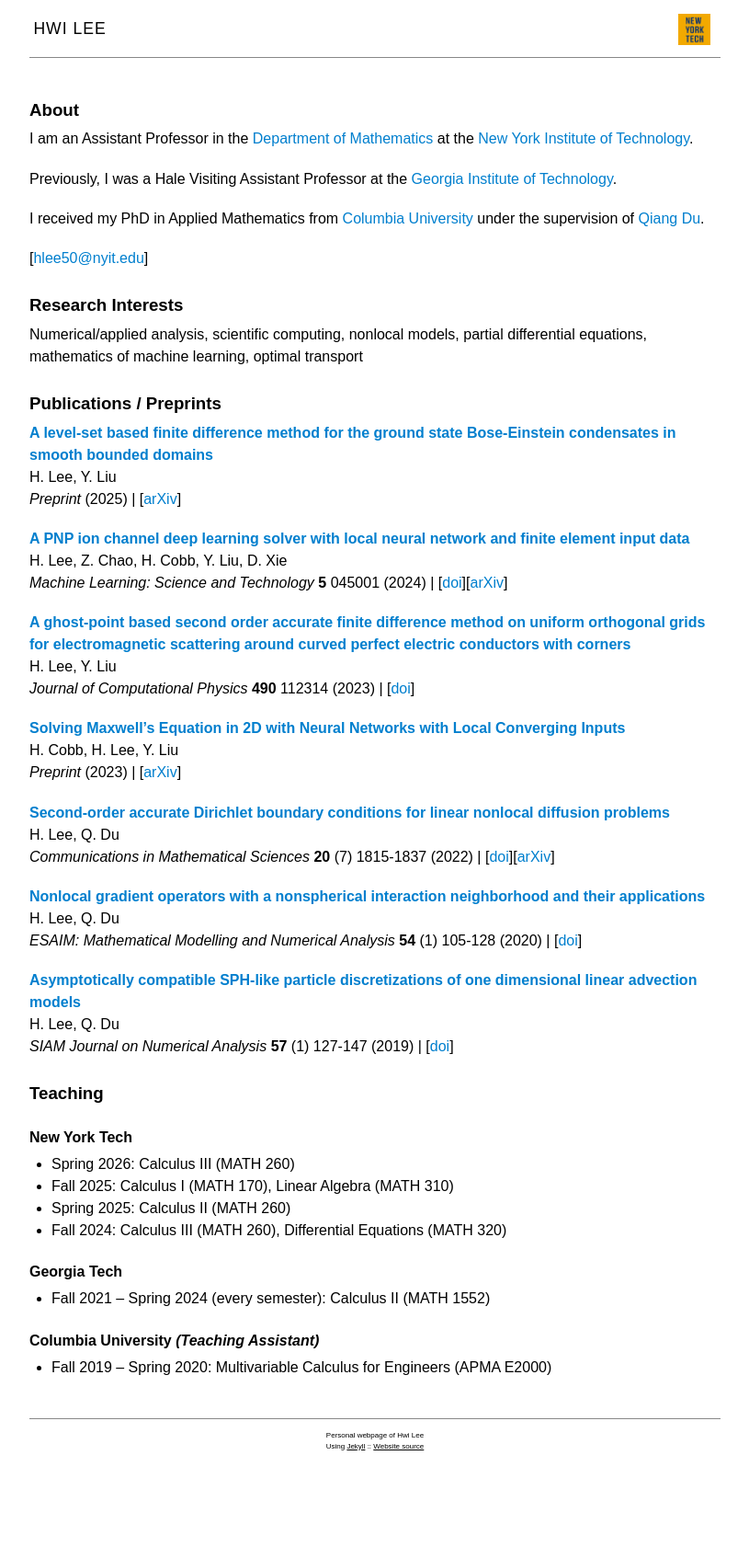
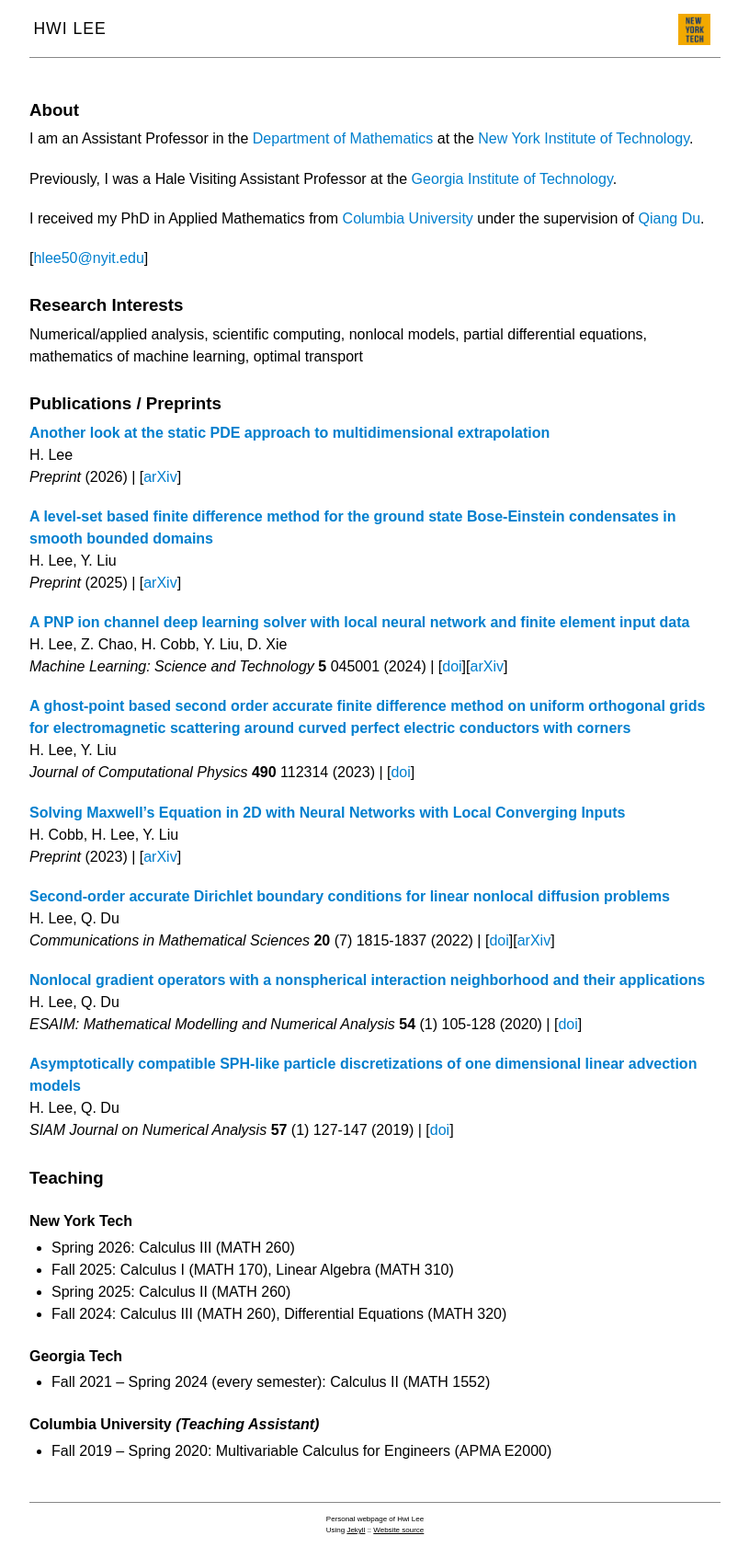
Before and after one commit to hleemath/hleemath.github.io, a Jekyll site: the page built from index.md, in a window 1280 px wide. Shown: the whole page at 92% size, without its empty margins (232-1047 px from the left). Built offline with Jekyll 4.4.1, drawn with Linux system fonts in a browser that asks for light colours; before the commit the page ends 1591 px from its top, so only the background shows below that.

Commit message:
“index_2”

```diff
--- a/index.md
+++ b/index.md
@@ -4,6 +4,12 @@ title:
 permalink: /
 people:
 pubs:
+  - title: "Another look at the static PDE approach to multidimensional extrapolation"
+    author: "H. Lee"
+    journal: "Preprint"
+    arxiv: "https://arxiv.org/abs/2607.08980"
+    year: "2026"
+
   - title: "A level-set based finite difference method for the ground state Bose-Einstein condensates in smooth bounded domains"
     author: "H. Lee, Y. Liu"
     journal: "Preprint"
```
